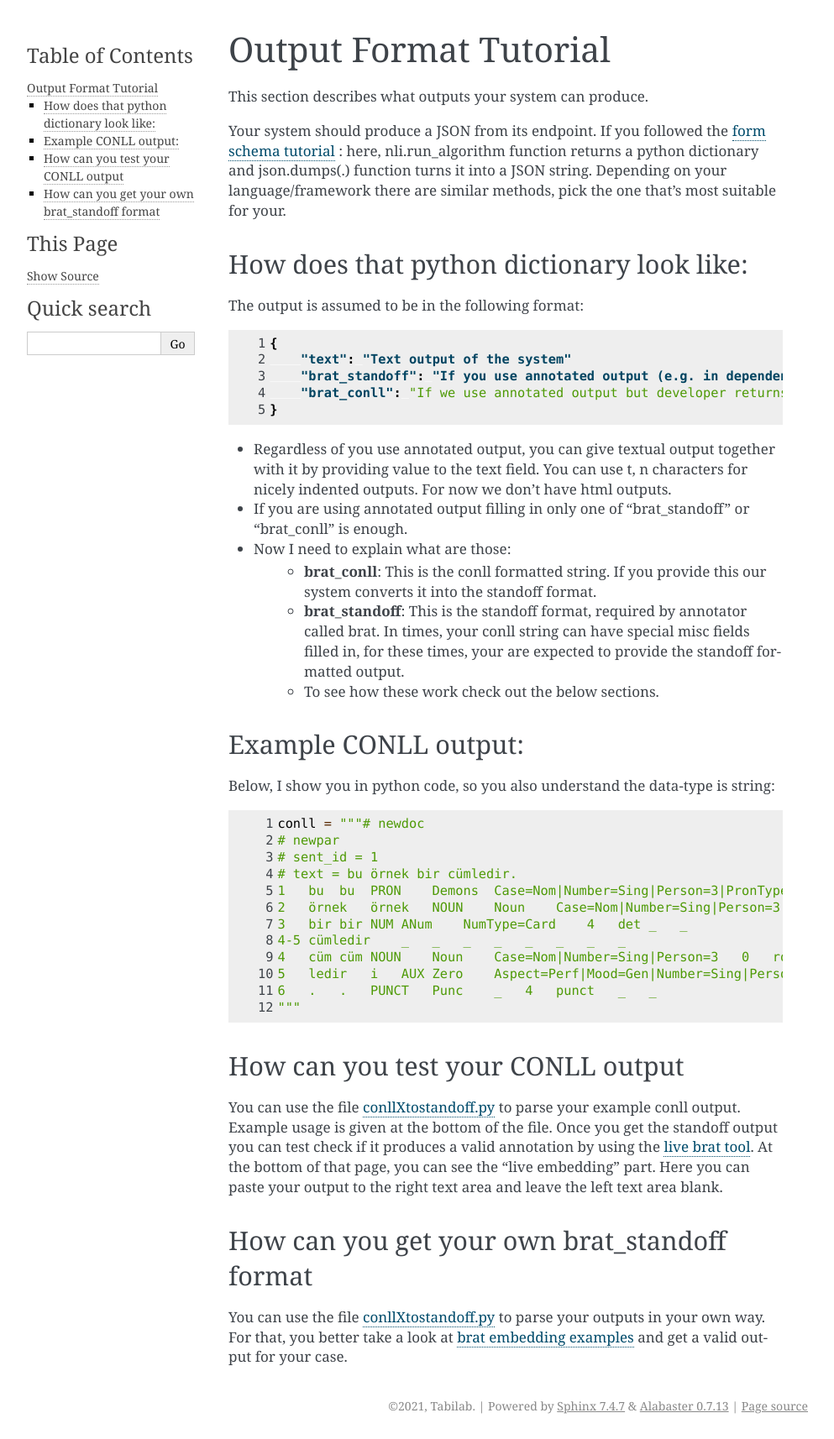
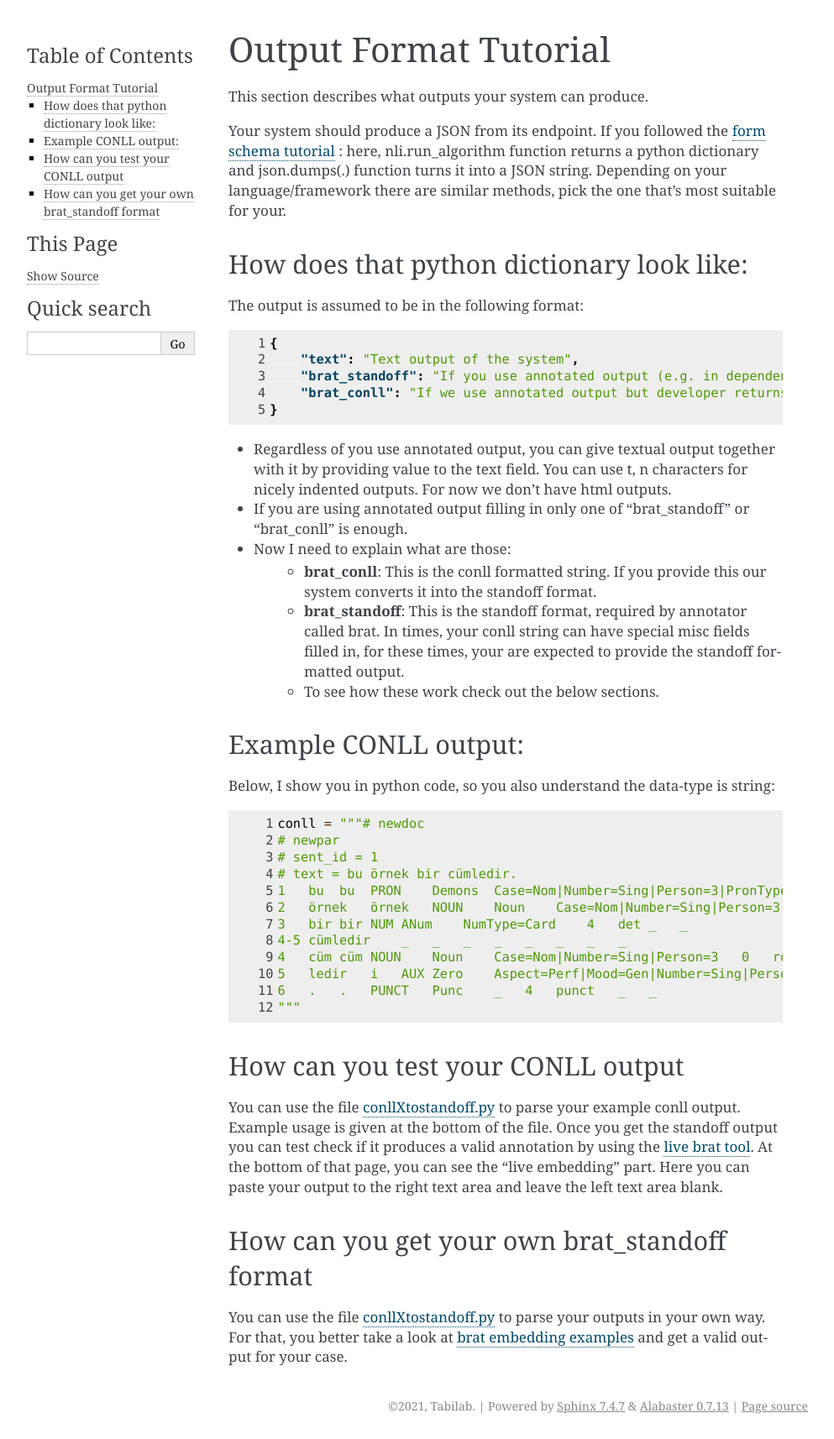
Before and after one commit to tabilab-dip/dip-docs, a Sphinx documentation site: the page built from docs/source/output_tutorial.rst, in a window 1280 px wide. Shown: the whole page at 84% size, without its empty margins (148-1141 px from the left). Built offline with Sphinx 7.4.7, drawn with Linux system fonts in a browser that asks for light colours.

Commit message:
fix json

```diff
--- a/docs/source/output_tutorial.rst
+++ b/docs/source/output_tutorial.rst
@@ -18,8 +18,8 @@
     :linenos:
 
     {
-        "text": "Text output of the system"
-        "brat_standoff": "If you use annotated output (e.g. in dependency parsers etc.), and the developer decides to return in standoff format"
+        "text": "Text output of the system",
+        "brat_standoff": "If you use annotated output (e.g. in dependency parsers etc.), and the developer decides to return in standoff format",
         "brat_conll": "If we use annotated output but developer returns conll format"
     }
 
```
